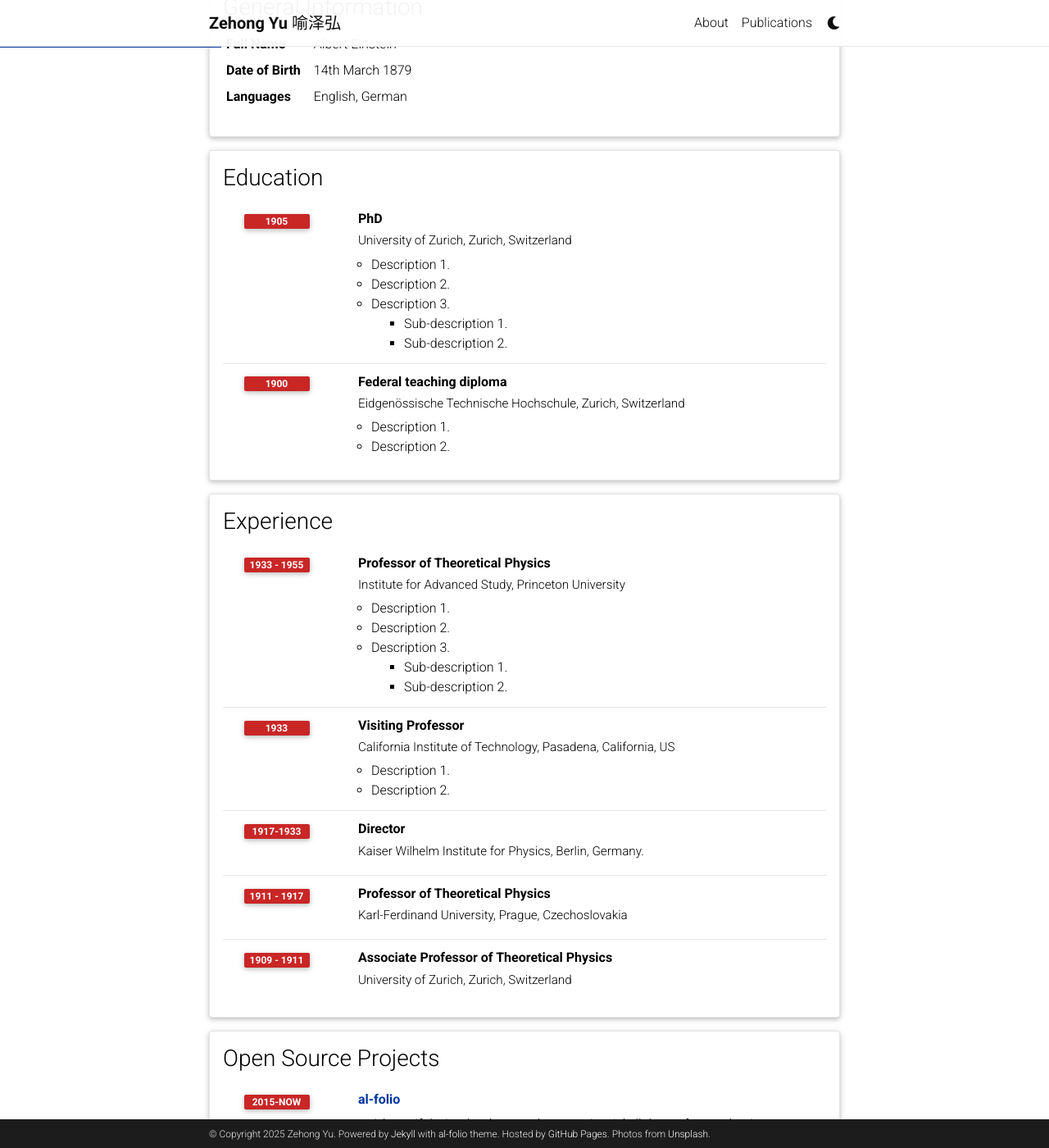
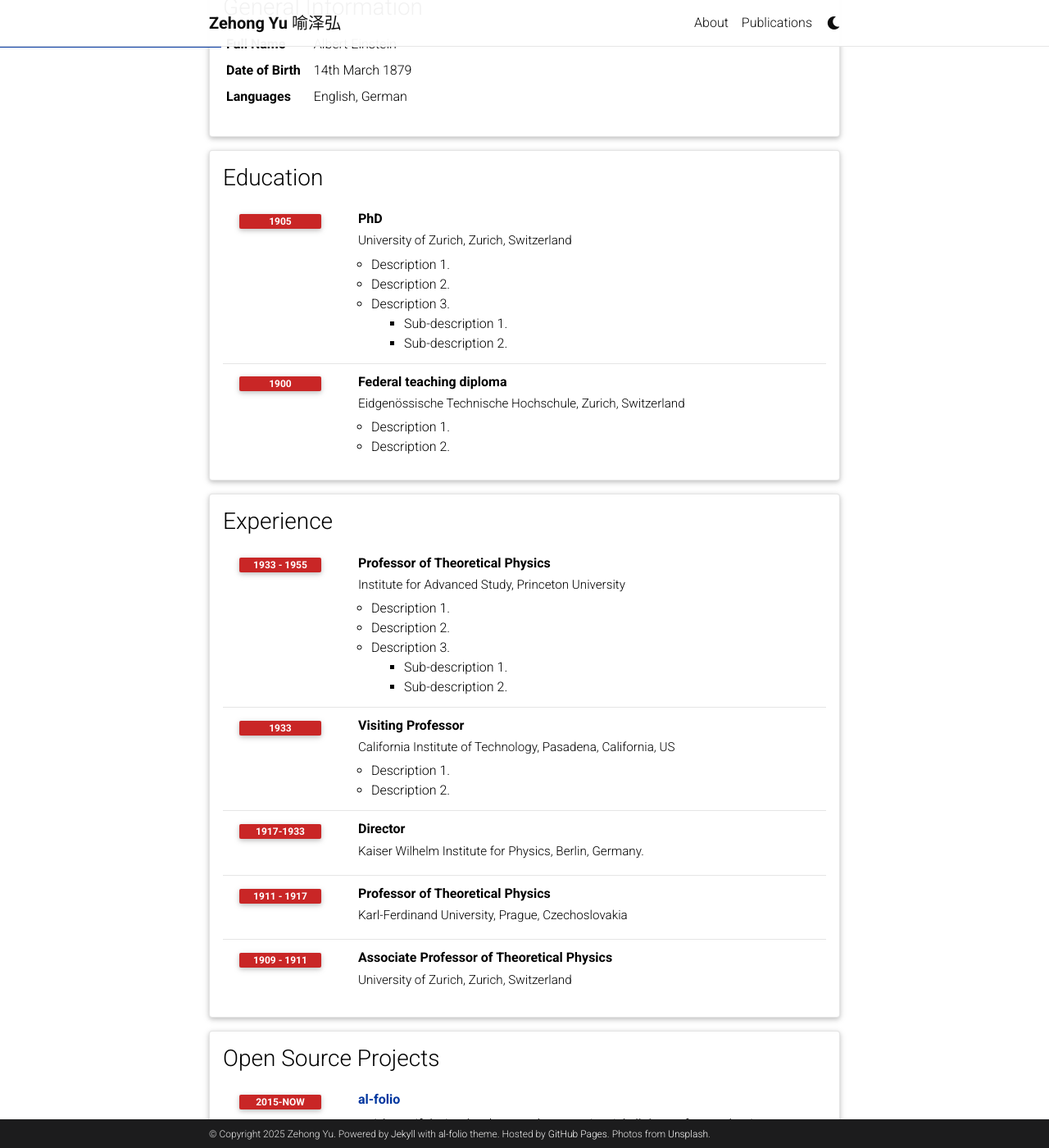
Before and after one commit to YzhDDDing/yzhddding.github.io, a Jekyll site: the page built from _pages/cv.md, in a window 1280 px wide and 1400 px high, scrolled down 210 px. Shown: the whole window at 82% size. Built offline with Jekyll 4.4.1, drawn with Linux system fonts in a browser that asks for light colours; comment, search, counter and statistics services are not loaded; a style sheet for code colours, icons or effects is not loaded.

Commit message:
fix badge width

```diff
--- a/_sass/_base.scss
+++ b/_sass/_base.scss
@@ -415,7 +415,7 @@ footer.sticky-bottom {
       .badge {
         color: var(--global-card-bg-color) !important;
         background-color: #c92626 !important;
-        width: 80px;
+        width: 100px;
         text-align: center;
         display: inline-block;
       }
@@ -695,6 +695,9 @@ footer.sticky-bottom {
       }
 
       .badges {
+        width: 100px;
+        text-align: center;
+        display: inline-block;
         span {
           display: inline-block;
           color: $black-color;
```
